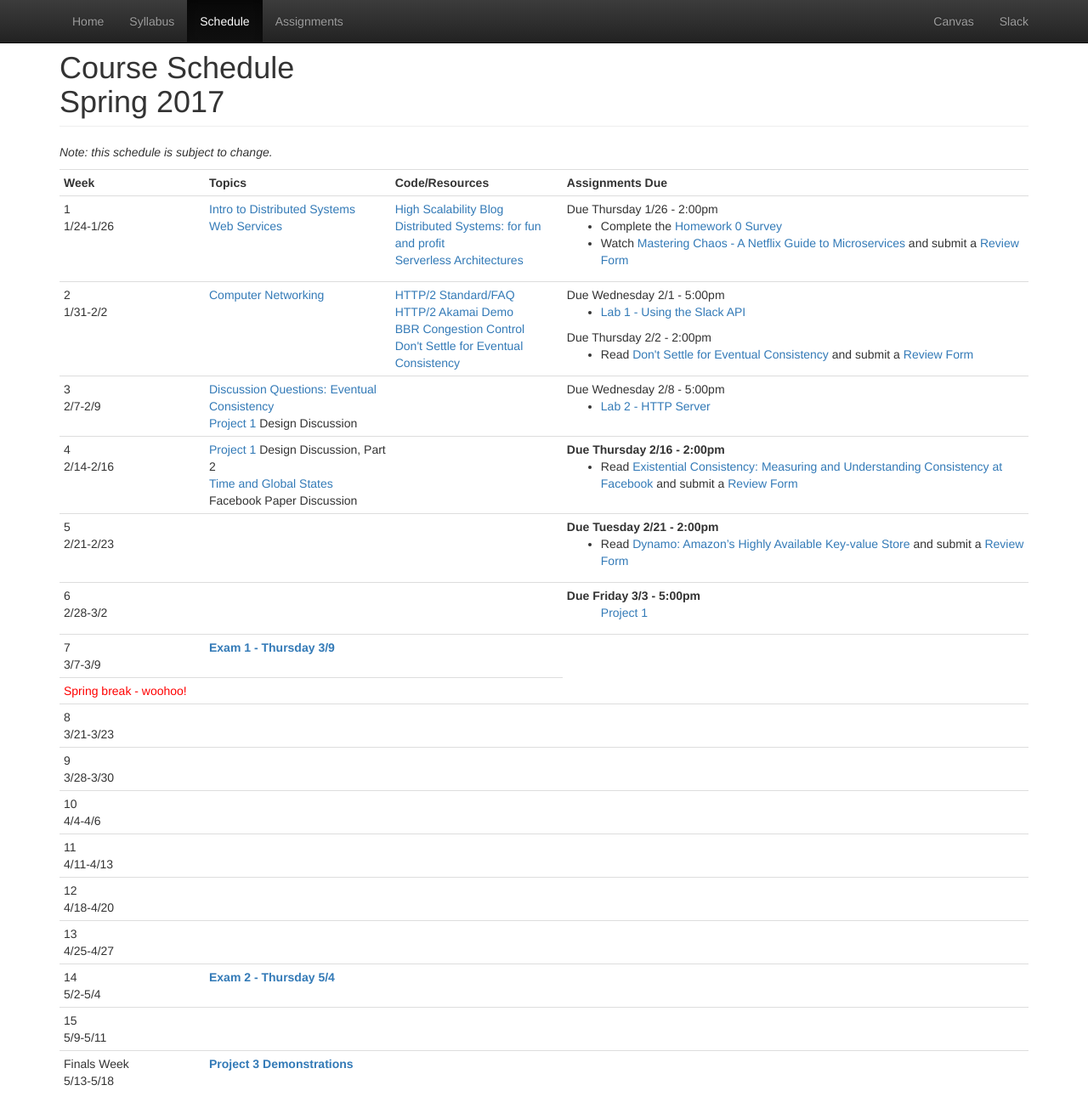
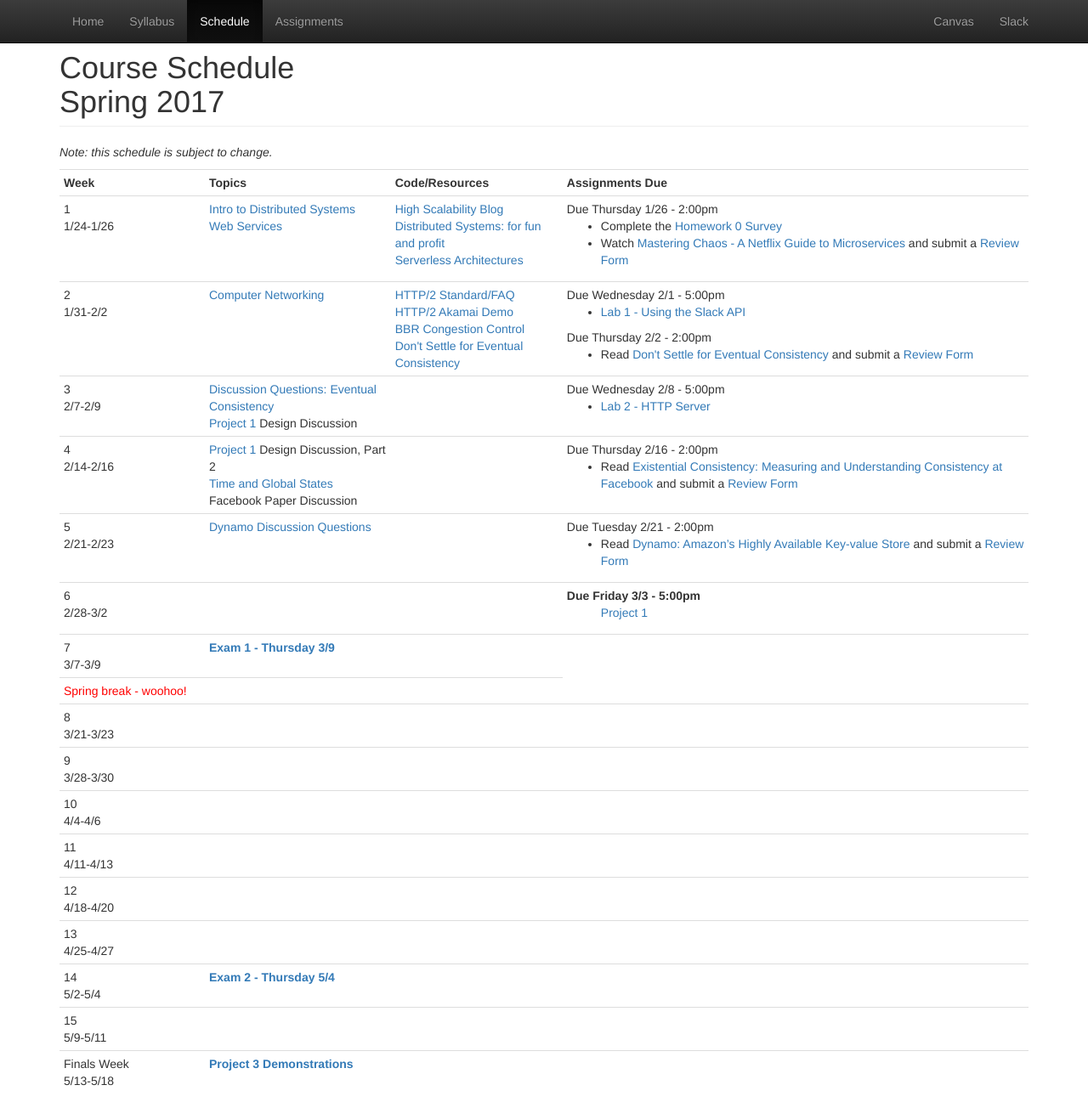
Before and after one commit to CS682-S17/cs682-s17.github.io, a Jekyll site: the page built from schedule.html, in a window 1280 px wide and 1327 px high. Shown: the top 1317 px of the window at 85% size. Built offline with Jekyll 4.4.1, drawn with Linux system fonts in a browser that asks for light colours.

Commit message:
adding link to dynamo discussion questions

```diff
--- a/schedule.html
+++ b/schedule.html
@@ -81,7 +81,7 @@ title: Schedule
 			<td>
 			</td>
 			<td>
-				<strong>Due Thursday 2/16 - 2:00pm</strong>
+				Due Thursday 2/16 - 2:00pm
 				<ul>
 					<li>Read <a href="http://sigops.org/sosp/sosp15/current/2015-Monterey/printable/240-lu.pdf">Existential Consistency: Measuring and Understanding Consistency at Facebook</a> and submit a <a href="https://goo.gl/forms/DSpEKyPeRzTN5xJv1">Review Form</a></li>
 				</ul>
@@ -90,11 +90,12 @@ title: Schedule
 		<tr>
 			<td>5<br/>2/21-2/23</td>
 			<td>
+				<a href="https://docs.google.com/document/d/1PwL5vuT1P2_kFyWKwDMARZd4M6iNiPIzPcV7vzNJCk8/edit?usp=sharing">Dynamo Discussion Questions</a>
 			</td>
 			<td>
 			</td>
 			<td>
-				<strong>Due Tuesday 2/21 - 2:00pm</strong>
+				Due Tuesday 2/21 - 2:00pm
 				<ul>
 					<li>Read <a href="http://s3.amazonaws.com/AllThingsDistributed/sosp/amazon-dynamo-sosp2007.pdf">Dynamo: Amazon’s Highly Available Key-value Store </a> and submit a <a href="https://goo.gl/forms/faNV9eIWszCzvdLU2">Review Form</a></li>
 				</ul>
```
